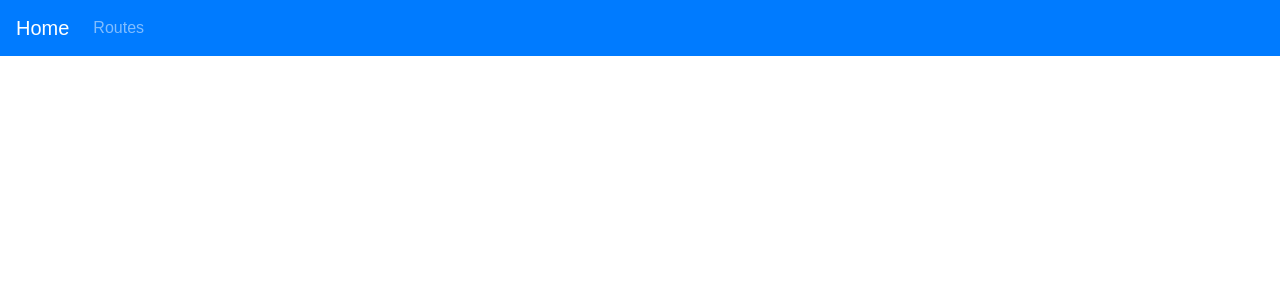
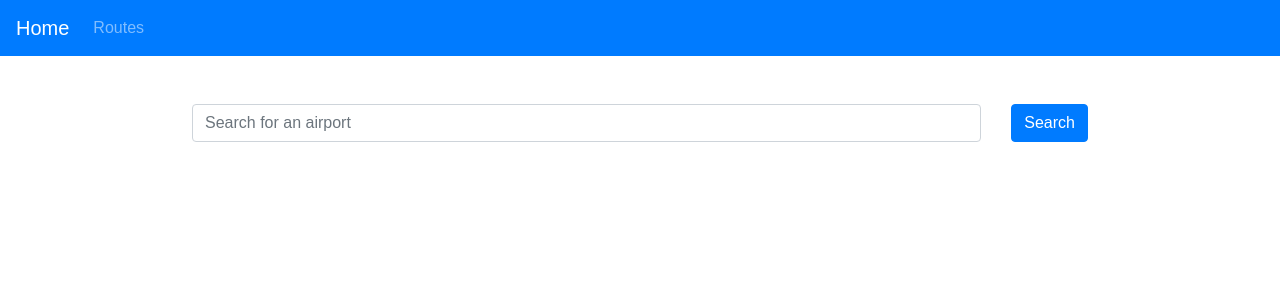
Before and after one commit to ameysunu/flight-tracker, a React (Create React App) app: page /airports in a window 1280 px wide. Shown: the top 300 px of the page. Built offline with nearby package versions, Linux system fonts and the light colour scheme; a web font is replaced by a local one.

Commit message:
search bar added

```diff
--- a/src/components/Airports.tsx
+++ b/src/components/Airports.tsx
@@ -1,8 +1,7 @@
-import { Navbar, Nav } from "react-bootstrap";
+import { Navbar, Nav, Form, Row, Col, Button } from "react-bootstrap";
 import { useHistory } from "react-router-dom";
 
-const Airports: React.FC = () =>{
-
+const Airports: React.FC = () => {
   const history = useHistory();
   const handleClick = () => {
     history.push("/");
@@ -21,8 +20,19 @@ const Airports: React.FC = () =>{
           </Nav>
         </Navbar.Collapse>
       </Navbar>
+      <br /> <br />
+      <Row style={{ paddingLeft: "15%", paddingRight: "15%" }}>
+        <Col>
+          <Form.Group>
+            <Form.Control type="text" placeholder="Search for an airport" />
+          </Form.Group>
+        </Col>
+        <Col md="auto">
+          <Button> Search</Button>
+        </Col>
+      </Row>
     </div>
   );
-}
+};
 
 export default Airports;
--- a/src/components/FlightDetails.tsx
+++ b/src/components/FlightDetails.tsx
@@ -8,7 +8,7 @@ import {
   Spinner,
   Figure,
 } from "react-bootstrap";
-import { useHistory, useLocation } from "react-router-dom";
+import { Link, useHistory, useLocation } from "react-router-dom";
 import { useDispatch, useSelector } from "react-redux";
 import { getAirline } from "../state/action-creators";
 import { RootState } from "../state";
@@ -55,7 +55,9 @@ const FlightDetails: React.FC = () => {
         <Navbar.Toggle aria-controls="responsive-navbar-nav" />
         <Navbar.Collapse id="responsive-navbar-nav">
           <Nav className="mr-auto">
-            <Nav.Link> Airports </Nav.Link>
+            <Link to="/airports" className="nav-link">
+              Airports
+            </Link>
             <Nav.Link> Routes </Nav.Link>
           </Nav>
         </Navbar.Collapse>
--- a/src/components/FlightsList.tsx
+++ b/src/components/FlightsList.tsx
@@ -33,7 +33,9 @@ const FlightsList: React.FC = () => {
         <Navbar.Toggle aria-controls="responsive-navbar-nav" />
         <Navbar.Collapse id="responsive-navbar-nav">
           <Nav className="mr-auto">
-          <Link to="/airports" className="nav-link">Airports</Link>
+            <Link to="/airports" className="nav-link">
+              Airports
+            </Link>
             <Nav.Link> Routes </Nav.Link>
           </Nav>
           <Form inline className="mr-sm-2" onSubmit={onSubmit}>
```
Lines whose indentation alone changed are shown as unchanged.
